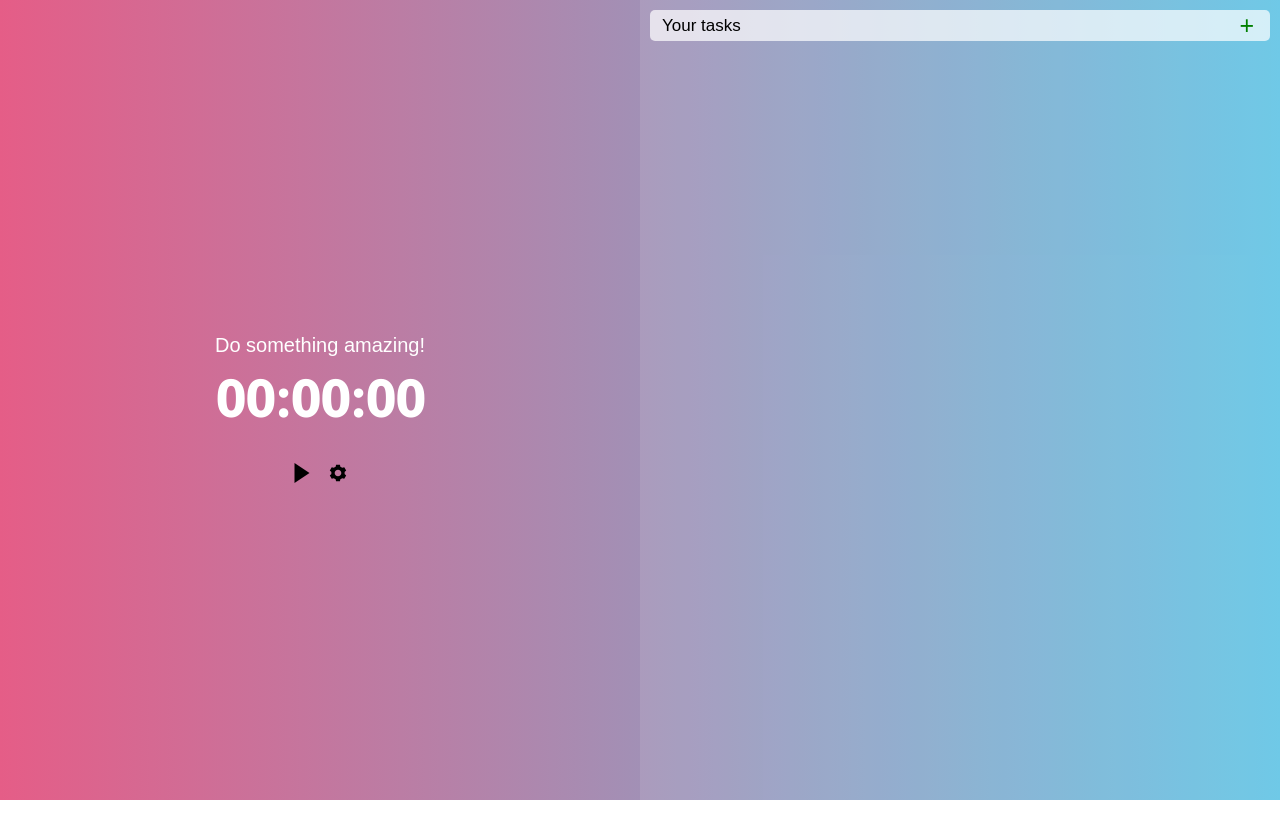
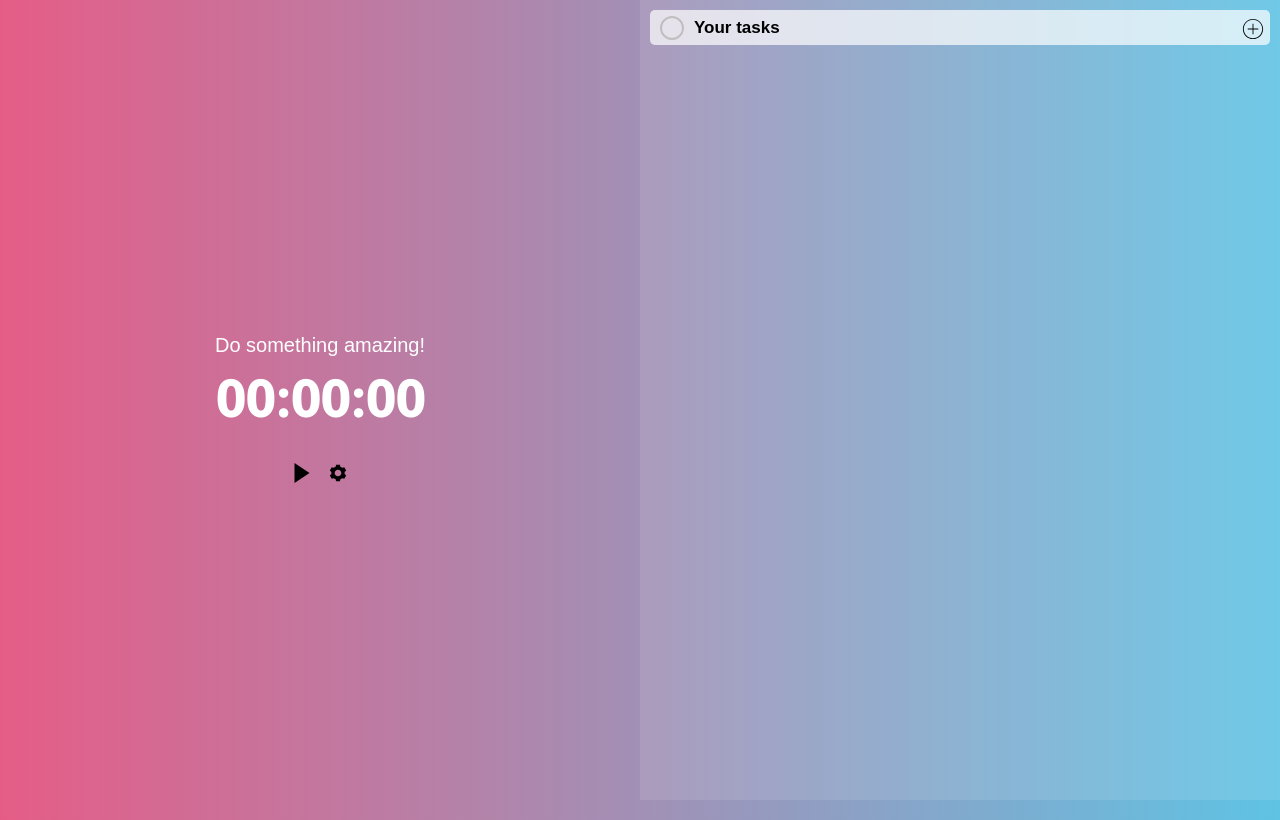
Before and after one commit to aabiji/focal, a SvelteKit app: page / in a window 1280 px wide. Built offline with nearby package versions, Linux system fonts and the light colour scheme.

Commit message:
better TaskComponent ui

```diff
--- /dev/null
+++ b/src/routes/Checkbox.svelte
@@ -0,0 +1,157 @@
+<!--Taken from https://getcssscan.com/css-checkboxes-examples -->
+
+<div class="checkbox-wrapper-12">
+    <div class="cbx">
+        <input id="cbx-12" type="checkbox"/>
+        <label for="cbx-12"></label>
+        <svg width="15" height="14" viewbox="0 0 15 14" fill="none">
+        <path d="M2 8.36364L6.23077 12L13 2"></path>
+        </svg>
+    </div>
+
+    <svg xmlns="http://www.w3.org/2000/svg" version="1.1">
+        <defs>
+        <filter id="goo-12">
+            <fegaussianblur in="SourceGraphic" stddeviation="4" result="blur"></fegaussianblur>
+            <fecolormatrix in="blur" mode="matrix" values="1 0 0 0 0  0 1 0 0 0  0 0 1 0 0  0 0 0 22 -7" result="goo-12"></fecolormatrix>
+            <feblend in="SourceGraphic" in2="goo-12"></feblend>
+        </filter>
+        </defs>
+    </svg>
+</div>
+
+<style>
+    :root {
+        --color: #866efb;
+    }
+
+    .checkbox-wrapper-12 {
+        position: relative;
+    }
+
+    .checkbox-wrapper-12 > svg {
+        position: absolute;
+        top: -130%;
+        left: -170%;
+        width: 110px;
+        pointer-events: none;
+    }
+
+    .checkbox-wrapper-12 * {
+        box-sizing: border-box;
+    }
+
+    .checkbox-wrapper-12 input[type="checkbox"] {
+        -webkit-appearance: none;
+        -moz-appearance: none;
+        appearance: none;
+        -webkit-tap-highlight-color: transparent;
+        cursor: pointer;
+        margin: 0;
+    }
+
+    .checkbox-wrapper-12 input[type="checkbox"]:focus {
+        outline: 0;
+    }
+
+    .checkbox-wrapper-12 .cbx {
+        width: 24px;
+        height: 24px;
+        top: calc(50vh - 12px);
+        left: calc(50vw - 12px);
+    }
+
+    .checkbox-wrapper-12 .cbx input {
+        position: absolute;
+        top: 0;
+        left: 0;
+        width: 24px;
+        height: 24px;
+        border: 2px solid #bfbfc0;
+        border-radius: 50%;
+    }
+
+    .checkbox-wrapper-12 .cbx label {
+        width: 24px;
+        height: 24px;
+        background: none;
+        border-radius: 50%;
+        position: absolute;
+        top: 0;
+        left: 0;
+        -webkit-filter: url("#goo-12");
+        filter: url("#goo-12");
+        transform: trasnlate3d(0, 0, 0);
+        pointer-events: none;
+    }
+
+    .checkbox-wrapper-12 .cbx svg {
+        position: absolute;
+        top: 5px;
+        left: 4px;
+        z-index: 1;
+        pointer-events: none;
+    }
+
+    .checkbox-wrapper-12 .cbx svg path {
+        stroke: #fff;
+        stroke-width: 3;
+        stroke-linecap: round;
+        stroke-linejoin: round;
+        stroke-dasharray: 19;
+        stroke-dashoffset: 19;
+        transition: stroke-dashoffset 0.3s ease;
+        transition-delay: 0.2s;
+    }
+
+    .checkbox-wrapper-12 .cbx input:checked + label {
+        animation: splash-12 0.6s ease forwards;
+    }
+
+    .checkbox-wrapper-12 .cbx input:checked + label + svg path {
+        stroke-dashoffset: 0;
+    }
+
+    @-moz-keyframes splash-12 {
+        40% {
+            background: var(--color);
+            box-shadow: 0 -18px 0 -8px var(--color), 16px -8px 0 -8px var(--color), 16px 8px 0 -8px var(--color), 0 18px 0 -8px var(--color), -16px 8px 0 -8px var(--color), -16px -8px 0 -8px var(--color);
+        }
+        100% {
+            background: var(--color);
+            box-shadow: 0 -36px 0 -10px transparent, 32px -16px 0 -10px transparent, 32px 16px 0 -10px transparent, 0 36px 0 -10px transparent, -32px 16px 0 -10px transparent, -32px -16px 0 -10px transparent;
+        }
+    }
+
+    @-webkit-keyframes splash-12 {
+        40% {
+            background: var(--color);
+            box-shadow: 0 -18px 0 -8px var(--color), 16px -8px 0 -8px var(--color), 16px 8px 0 -8px var(--color), 0 18px 0 -8px var(--color), -16px 8px 0 -8px var(--color), -16px -8px 0 -8px var(--color);
+        }
+        100% {
+            background: var(--color);
+            box-shadow: 0 -36px 0 -10px transparent, 32px -16px 0 -10px transparent, 32px 16px 0 -10px transparent, 0 36px 0 -10px transparent, -32px 16px 0 -10px transparent, -32px -16px 0 -10px transparent;
+        }
+    }
+
+    @-o-keyframes splash-12 {
+        40% {
+            background: var(--color);
+            box-shadow: 0 -18px 0 -8px var(--color), 16px -8px 0 -8px var(--color), 16px 8px 0 -8px var(--color), 0 18px 0 -8px var(--color), -16px 8px 0 -8px var(--color), -16px -8px 0 -8px var(--color);
+        }
+        100% {
+            background: var(--color);
+            box-shadow: 0 -36px 0 -10px transparent, 32px -16px 0 -10px transparent, 32px 16px 0 -10px transparent, 0 36px 0 -10px transparent, -32px 16px 0 -10px transparent, -32px -16px 0 -10px transparent;
+        }
+    }
+    @keyframes splash-12 {
+        40% {
+            background: var(--color);
+            box-shadow: 0 -18px 0 -8px var(--color), 16px -8px 0 -8px var(--color), 16px 8px 0 -8px var(--color), 0 18px 0 -8px var(--color), -16px 8px 0 -8px var(--color), -16px -8px 0 -8px var(--color);
+        }
+        100% {
+            background: var(--color);
+            box-shadow: 0 -36px 0 -10px transparent, 32px -16px 0 -10px transparent, 32px 16px 0 -10px transparent, 0 36px 0 -10px transparent, -32px 16px 0 -10px transparent, -32px -16px 0 -10px transparent;
+        }
+    }
+</style>
--- a/src/routes/TaskComponent.svelte
+++ b/src/routes/TaskComponent.svelte
@@ -1,5 +1,6 @@
 <script>
     import { Task } from "../lib/todo";
+    import Checkbox from "./Checkbox.svelte";
 
     export let task;
 
@@ -32,17 +33,29 @@
 </script>
 
 <div class="container">
-    <div class="info">
-        <div class="text" on:keydown={(event) => toggleKeyboardHandler(event)}
-             on:click={() => toggleStatus()} role="button" tabindex="0">
-            <input style={task.done ? "text-decoration: line-through;" : ""}
-                   type="text" placeholder="Your Task" bind:value={task.name}>
+    <div class="task">
+        <div class="box" on:keydown={(event) => toggleKeyboardHandler(event)}
+            on:click={() => toggleStatus()} role="button" tabindex="0">
+            <Checkbox />
+        </div>
+
+        <div class="text">
+            {#if task.is_root}
+                <h4> {task.name} </h4>
+            {:else}
+                <input type="text" placeholder="Your Task" bind:value={task.name}>
+            {/if}
         </div>
 
         <div class="controls">
-            <button class="add" on:click={() => addSubTask()}> + </button>
+            &nbsp; <!--So that the div has a width with no elements -->
+            <button class="add" on:click={() => addSubTask()}>
+                <img src="/plus.svg" alt="Add icon">
+            </button>
             {#if !task.is_root}
-                <button class="remove" on:click={() => removeTask()}> - </button>
+                <button class="remove" on:click={() => removeTask()}>
+                    <img src="/trash.svg" alt="Trash icon">
+                </button>
             {/if}
         </div>
     </div>
@@ -61,7 +74,8 @@
         font-size: 17px;
     }
 
-    .info {
+    .task {
+        height: 35px;
         display: flex;
         cursor: pointer;
         margin-bottom: 10px;
@@ -81,10 +95,25 @@
         margin-left: 25px;
     }
 
-    .add { color: green; }
-    .remove { color: red; }
+    .box {
+        margin-right: 10px;
+    }
+
+    .add {
+        color: white;
+        margin-left: 10px;
+        float: right;
+    }
+
+    .remove {
+        float: right;
+        width: 30px;
+        color: white;
+    }
+
     .controls {
         margin-left: auto;
+        min-width: 25%;
     }
 
     input {
@@ -99,6 +128,13 @@
         outline: none;
         font-size: 25px;
         cursor: pointer;
+        margin-right: -10px;
         background-color: rgba(0, 0, 0, 0);
     }
+
+    img {
+        width: 22px;
+        height: 22px;
+        margin-top: 8px;
+    }
 </style>
--- a/src/routes/TodoList.svelte
+++ b/src/routes/TodoList.svelte
@@ -18,9 +18,9 @@
     .container {
         padding: 10px 10px;
         overflow-y: scroll;
-        max-height: 100%;
         max-width: 100%;
         overflow-x: hidden;
+        height: 100%;
     }
 
     ::-webkit-scrollbar {
```
Also changed, not shown: static/plus.svg (added), static/trash.svg (added).
